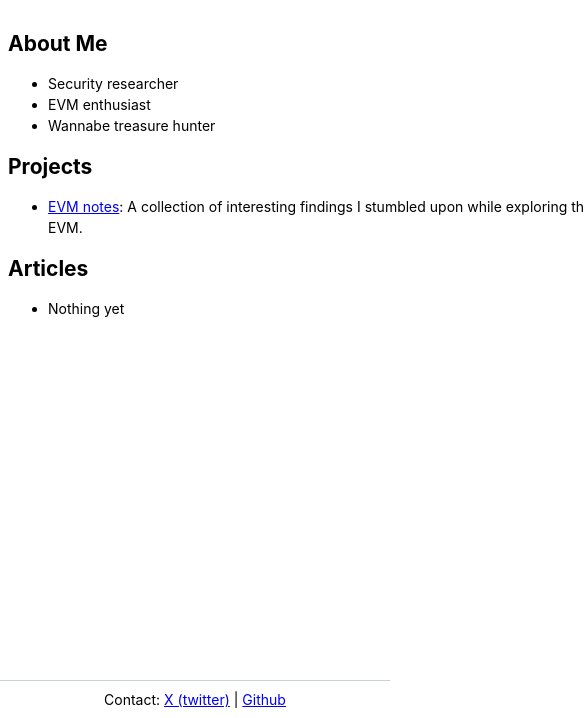
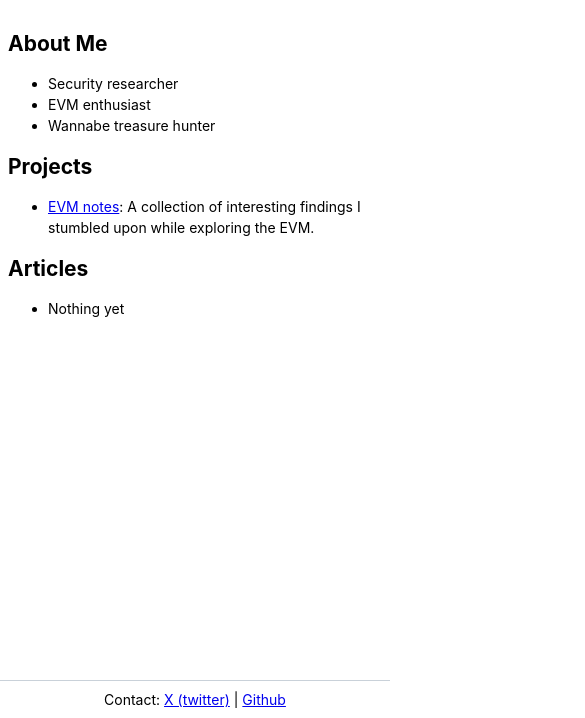
Before and after one commit to 0xlgtm/0xlgtm.com, an Eleventy site: page index.html in a window 390 px wide. Shown: the part 126-844 px from the top of the page, 585 px wide, since content can reach past the window. Built offline with nearby package versions, Linux system fonts and the light colour scheme; Eleventy itself is replaced by a stand-in of ours; files that its build step writes are made by us from their sources.

Commit message:
updated css

```diff
--- a/bundle.css
+++ b/bundle.css
@@ -31,6 +31,12 @@ h3 {
   flex-grow: 1;
 }
 
+@media screen and (max-width: 600px) {
+  .body {
+    width: 100%; /* The width is 100%, when the viewport is 800px or smaller */
+  }
+}
+
 /* You do not have to modify the following 3 classes */
 
 .full-screen {
```
